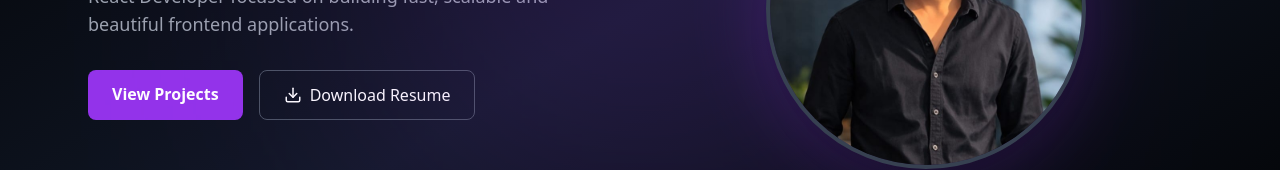
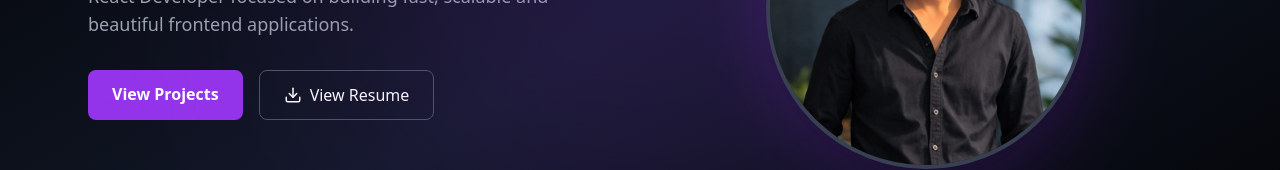
Before and after one commit to git-tusharr/TusharChourasiyaPortfolio, a React app: page / in a window 1280 px wide. Shown: the part 391-561 px from the top of the page. Built offline with nearby package versions, Linux system fonts and the light colour scheme; the HTML template or start-up script is replaced by a standard one.

Commit message:
fixed resume button

```diff
--- a/src/components/Hero.jsx
+++ b/src/components/Hero.jsx
@@ -51,13 +51,12 @@ export default function Hero() {
             {/* DOWNLOAD RESUME */}
            <a
   href="/tushar_chourasiya_resume.pdf"
-              download
   target="_blank"
   rel="noopener noreferrer"
   className="border border-gray-600 px-6 py-3 rounded-lg hover:border-white transition flex items-center gap-2"
 >
   <Download size={18} />
-              Download Resume
+  View Resume
 </a>
 
           </motion.div>
```
Lines whose indentation alone changed are shown as unchanged.
